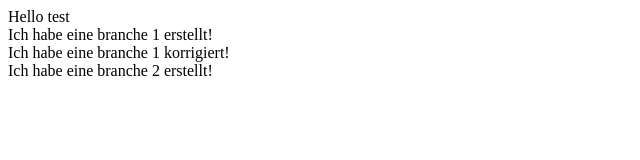
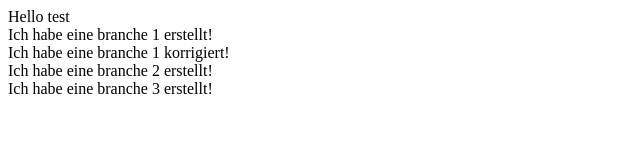
Before and after one commit to marytsigler/Test-account, a plain HTML site: page index.html in a window 1280 px wide. Shown: the whole page, without its empty margins (0-640 px from the left). Drawn offline with Linux system fonts and the light colour scheme.

Commit message:
correct branche 3

```diff
--- a/index.html
+++ b/index.html
@@ -20,5 +20,8 @@
     <div>
         Ich habe eine branche 2 erstellt!
     </div>
+    <div>
+        Ich habe eine branche 3 erstellt!
+    </div>
 </body>
 </html>
```
